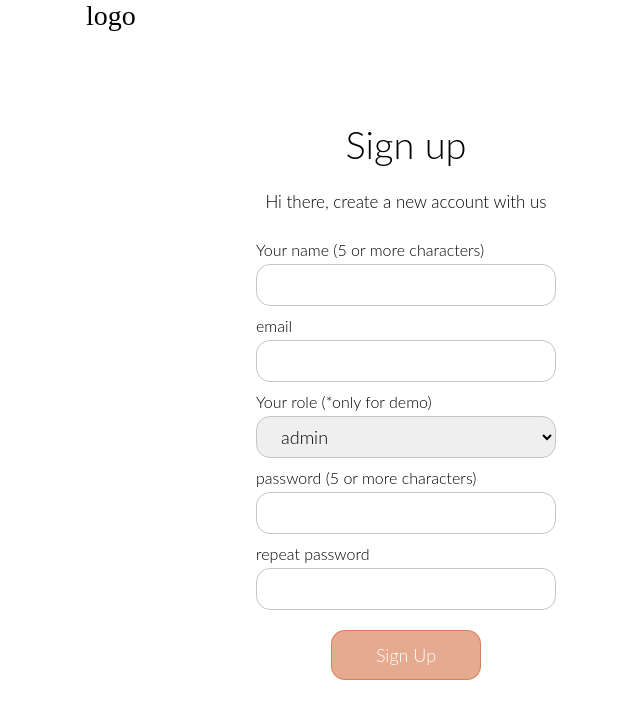
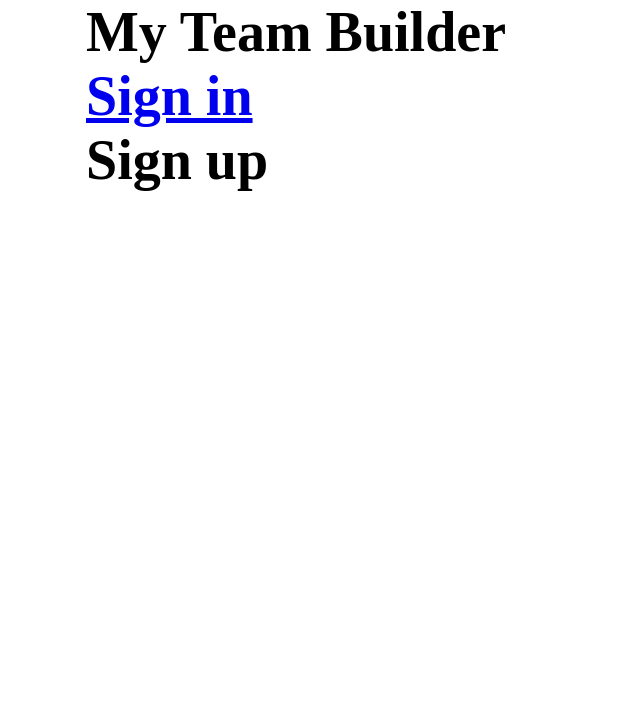
Before and after one commit to canriquez/my-team-builder, a React (Create React App) app: page / in a window 1280 px wide. Shown: the top 718 px of the page, without its empty margins (234-874 px from the left). Built offline with nearby package versions, Linux system fonts and the light colour scheme.

Commit message:
adds router and switch pattern to App, with HomePage and SignupForm routes. Initial  markup for HomePage

```diff
--- a/package.json
+++ b/package.json
@@ -10,6 +10,7 @@
     "react": "^16.13.1",
     "react-dom": "^16.13.1",
     "react-redux": "^7.2.1",
+    "react-router-dom": "^5.2.0",
     "react-scripts": "3.4.3",
     "redux": "^4.0.5",
     "redux-thunk": "^2.3.0",
--- a/src/components/App.js
+++ b/src/components/App.js
@@ -1,6 +1,14 @@
 import React from "react";
 import SignupForm from "../containers/SignupForm";
 import styles from "../styles/App.module.css";
+import {
+  BrowserRouter as Router,
+  Route,
+  Switch,
+  Redirect,
+} from "react-router-dom";
+
+import HomePage from "./HomePage";
 
 class App extends React.Component {
   constructor(props) {
@@ -8,11 +16,24 @@ class App extends React.Component {
   }
 
   render() {
-    return (
+    /*     return (
       <div className={styles.appContainer}>
         <div>logo</div>
         <SignupForm />
       </div>
+    ); */
+    return (
+      <Router>
+        <div className={styles.appContainer}>
+          <h1 className={styles.brand}>My Team Builder</h1>
+          <Switch>
+            <Route exact path="/" component={HomePage} />
+            {/*          <Route exact path='/asset' component={AssetDetails} /> */}
+            <Route path="/signup" render={(props) => <SignupForm />} />
+            <Route path={"/*"} render={() => <Redirect to="/" />} />
+          </Switch>
+        </div>
+      </Router>
     );
   }
 }
--- /dev/null
+++ b/src/components/HomePage.js
@@ -0,0 +1,16 @@
+import React from "react";
+import { Link } from "react-router-dom";
+import styles from "../styles/HomePage.module.css";
+
+const HomePage = () => {
+  return (
+    <div>
+      <Link className={styles.routerLink} to={`/signup`}>
+        <h1>Sign in</h1>
+      </Link>
+      <h1>Sign up</h1>
+    </div>
+  );
+};
+
+export default HomePage;
```
Also changed, not shown: src/styles/HomePage.module.css (added), 1 other file (tests, documents, lock files or other folders).
